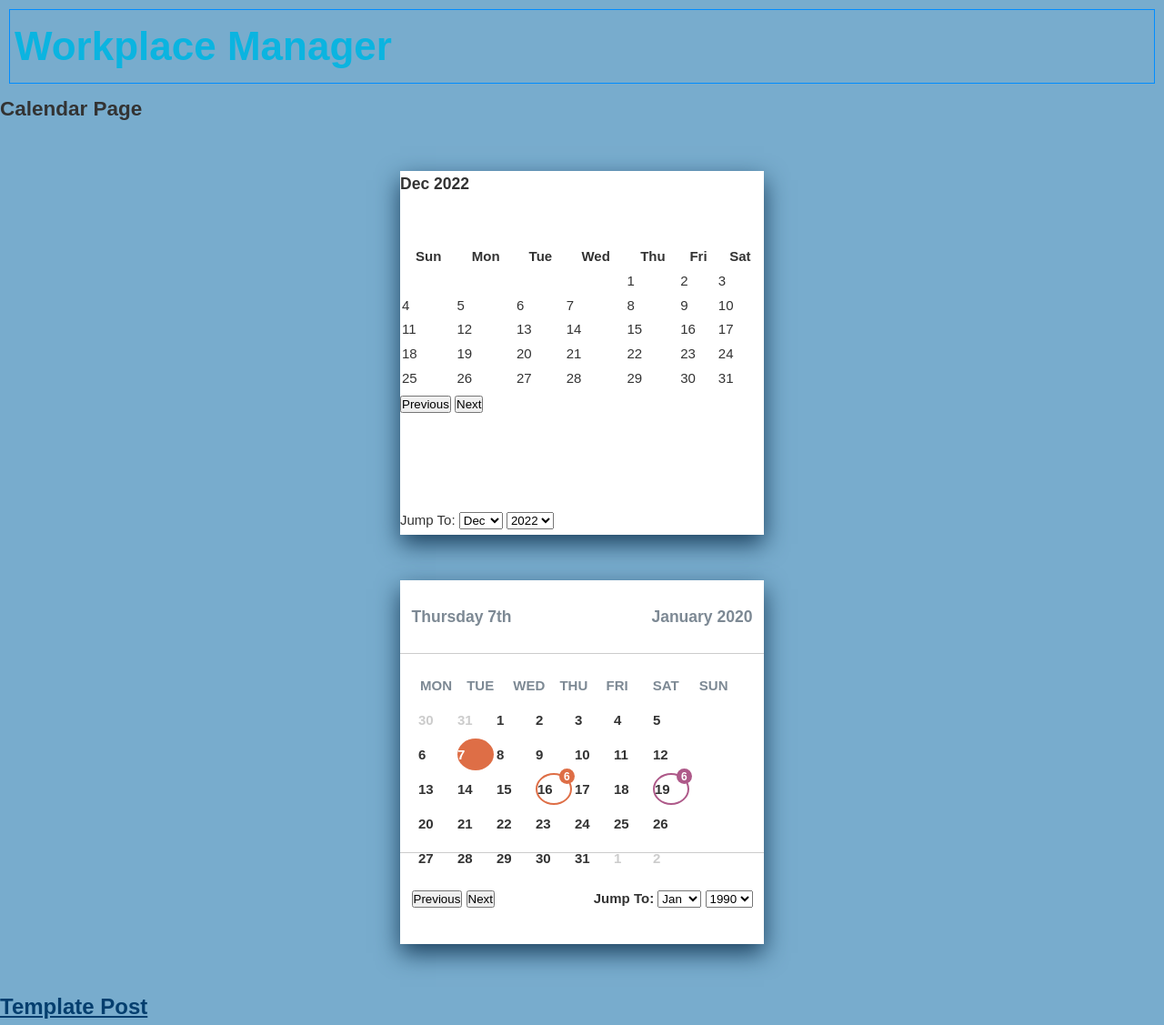
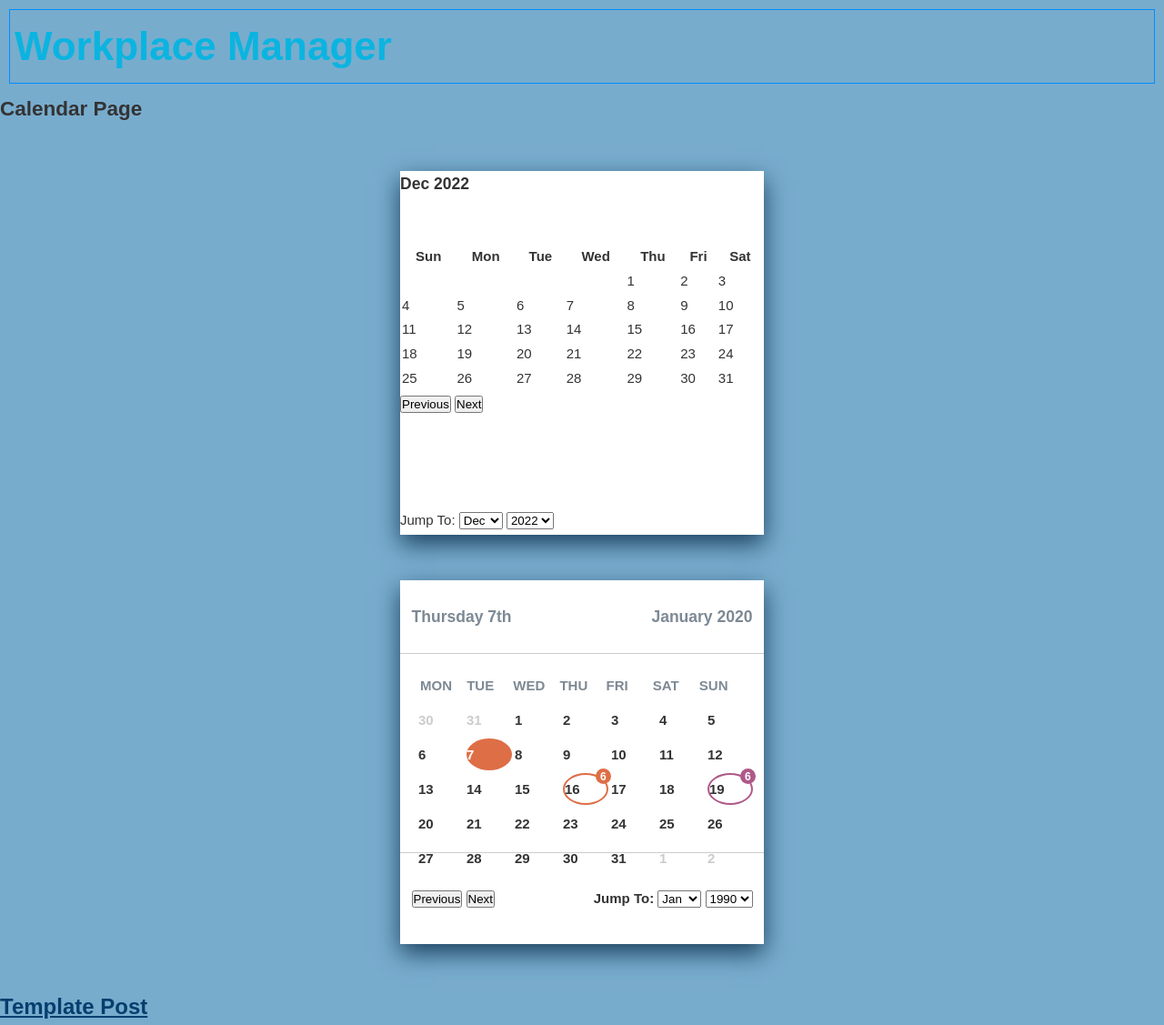
Before and after one commit to vic-mva2022/vic-mva2022.github.io, a Jekyll site: the page built from calendar.html, in a window 1280 px wide. Shown: the whole page at 91% size. Built offline with Jekyll 4.4.1, drawn with Linux system fonts in a browser that asks for light colours.

Commit message:
edit style sheet

```diff
--- a/assets/css/calendar_style.css
+++ b/assets/css/calendar_style.css
@@ -80,7 +80,7 @@ ul {
             grid-template-columns: repeat(7, 1fr);
             justify-items: center;
             text-align: center;
-            width: 4rem;
+            width: 5rem;
             height: 3.5rem;
             place-items: center;
             font-weight: bold;
```
